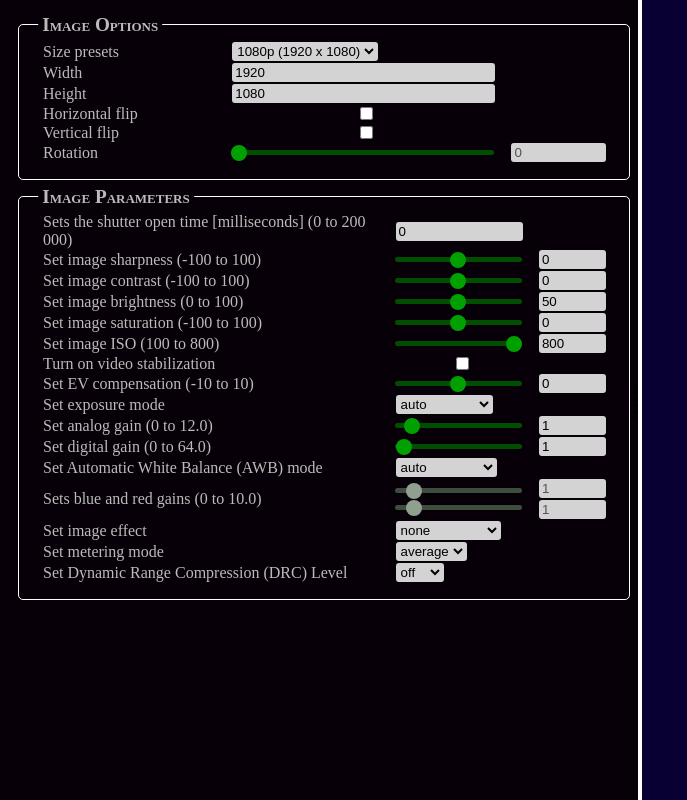
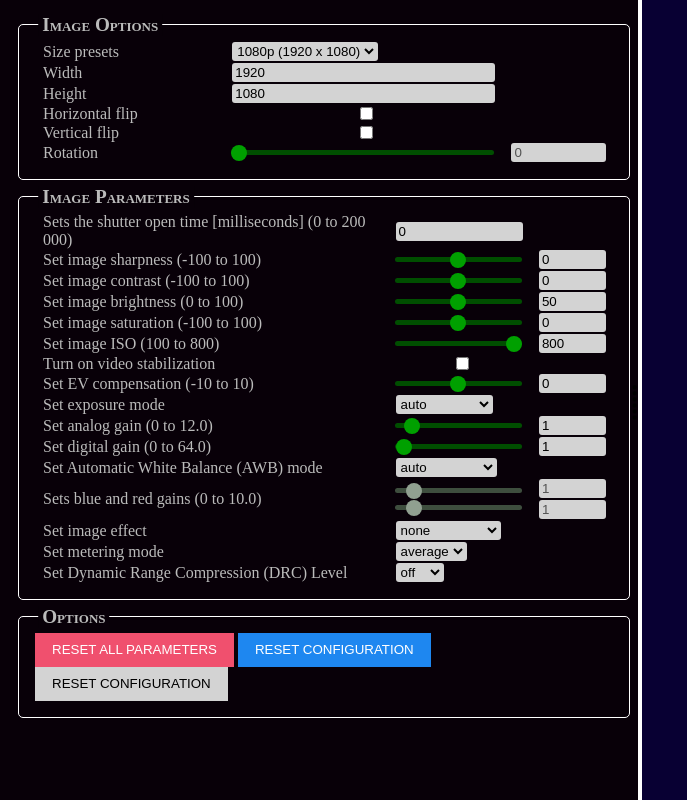
Before and after one commit to jnthbdn/Simple-RPi-AstroPhoto, a plain HTML site: page static/index.html in a window 1280 px wide. Shown: the whole page, without its empty margins (0-687 px from the left). Drawn offline with Linux system fonts and the light colour scheme.

Commit message:
Add reset config button + start preview

```diff
--- a/static/index.html
+++ b/static/index.html
@@ -133,15 +133,24 @@
                         </tr>
                     </table>
                 </div>
+                <div class="option_block">
+                    <p class="title_block">Options</p>
+                    <button class="danger-button" onclick="reset_config()">Reset all parameters</button>
+                    <button class="primary-button">RESET CONFIGURATION</button>
+                    <button class="">RESET CONFIGURATION</button>
+                </div>
             </div>
             <div id="spacer_container"><div unselectable="on" class="unselectable">&#11837;</div></div>
             <div id="right_container">
+                <img id="preview" src=""/>
             </div>
         </div>
 
         <script>
             init_base();
 
+            // setInterval( () => refresh_preview("preview"), 100);
+            refresh_preview("preview");
         </script>
     </body>
 </html>
```
